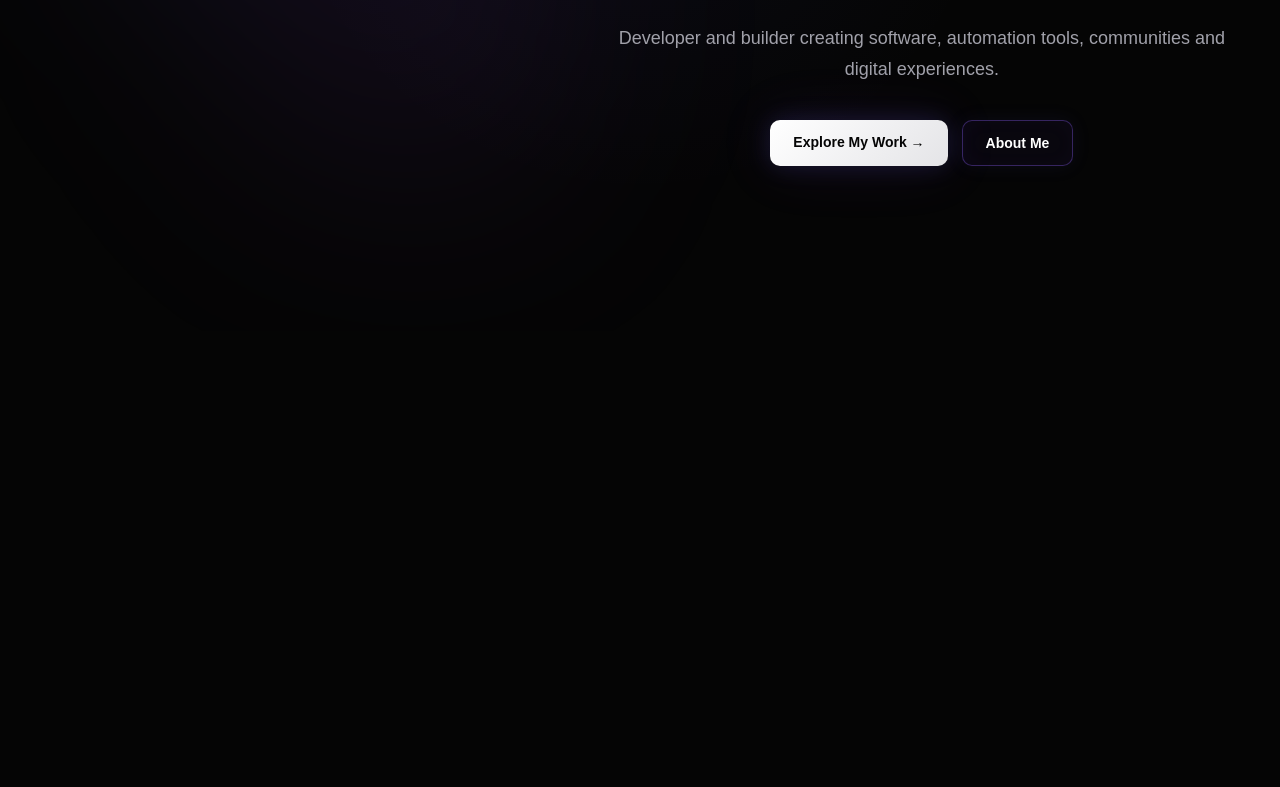
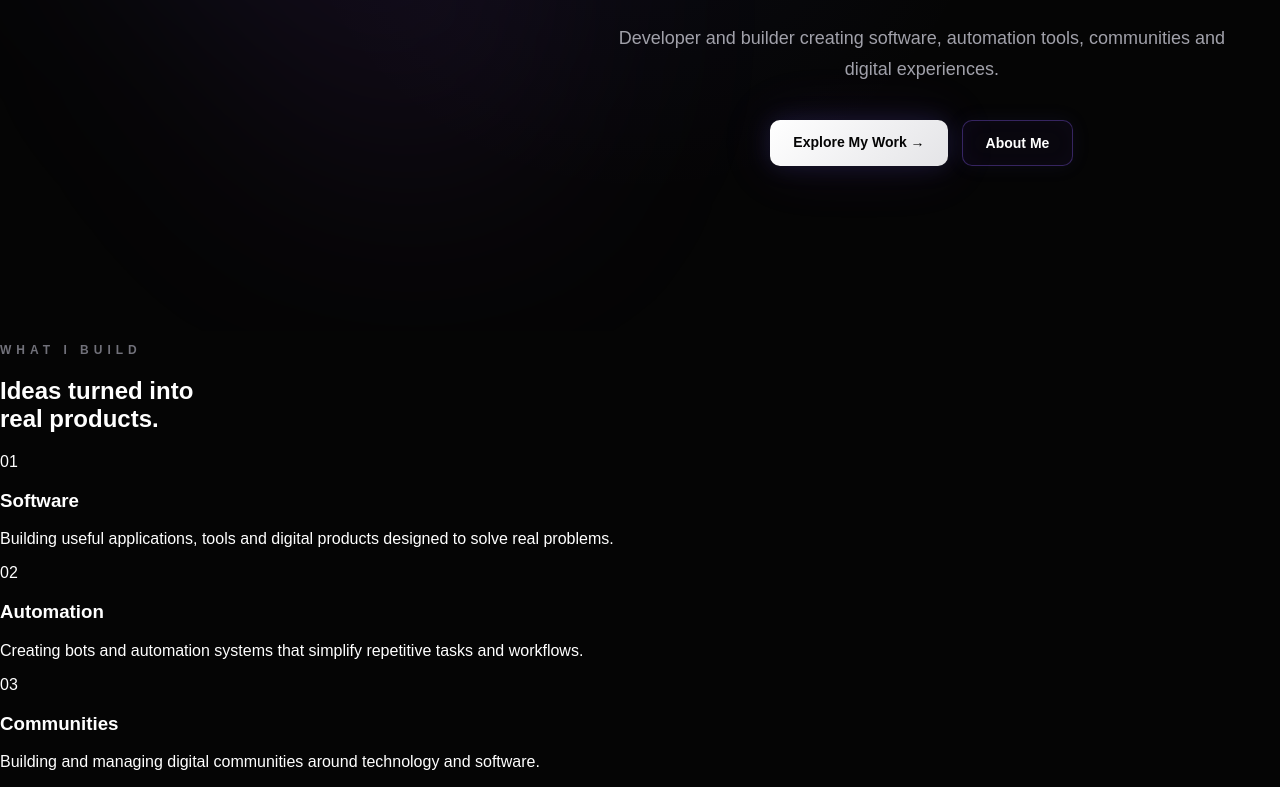
Before and after one commit to lawrencenjeri4-lgtm/lucid-dev-portfolio, a Next.js app: page / in a window 1280 px wide. Shown: the part 650-1437 px from the top of the page. Before the commit the page ends 981 px from the top, so only its background shows below. Built offline with nearby package versions, Linux system fonts and the light colour scheme.

Commit message:
Refactor Home component structure and add WhatIBuild

```diff
--- a/app/page.tsx
+++ b/app/page.tsx
@@ -1,5 +1,8 @@
+import WhatIBuild from "./components/WhatIBuild";
+
 export default function Home() {
   return (
+    <>
       <main className="hero">
         <div className="hero-glow" />
 
@@ -33,5 +36,8 @@ export default function Home() {
           </div>
         </div>
       </main>
+
+      <WhatIBuild />
+    </>
   );
 }
```
Lines whose indentation alone changed are shown as unchanged.
